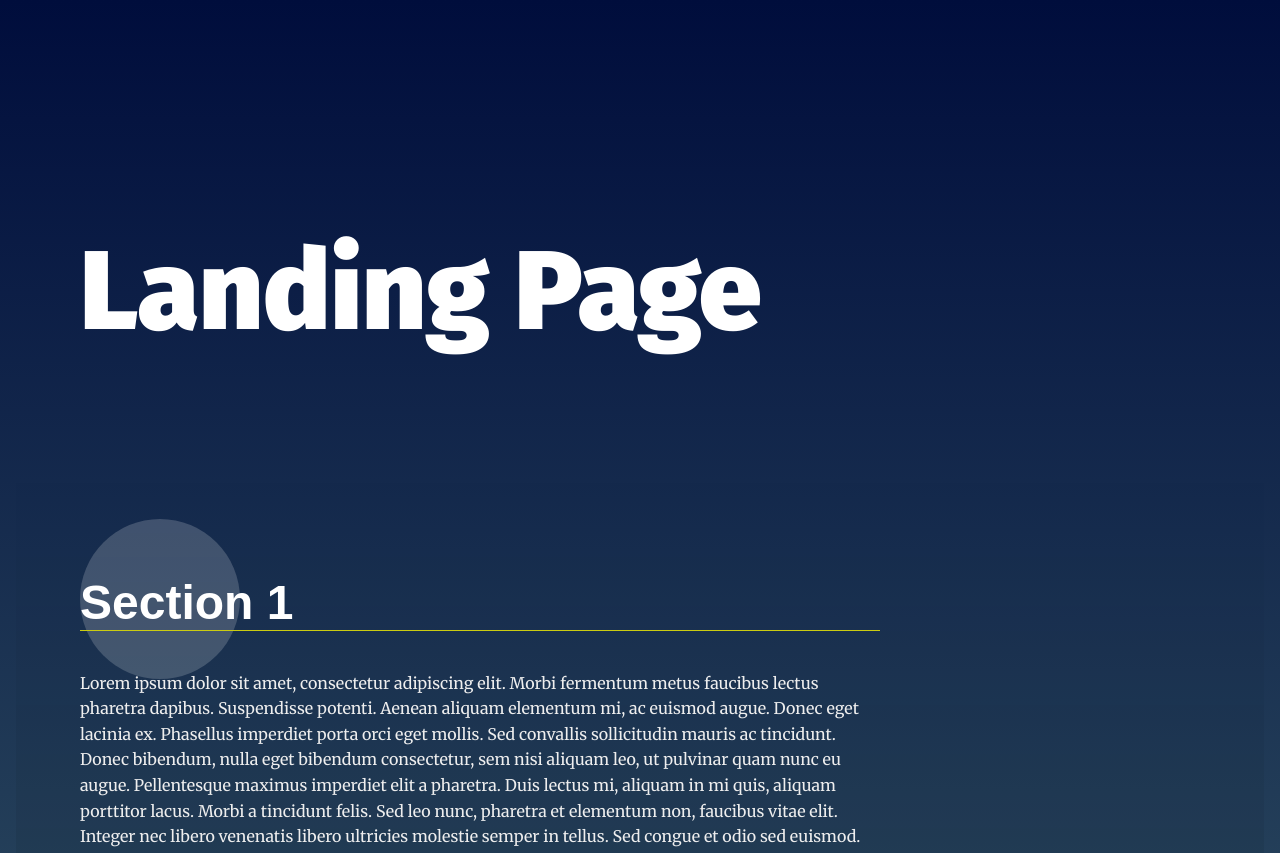
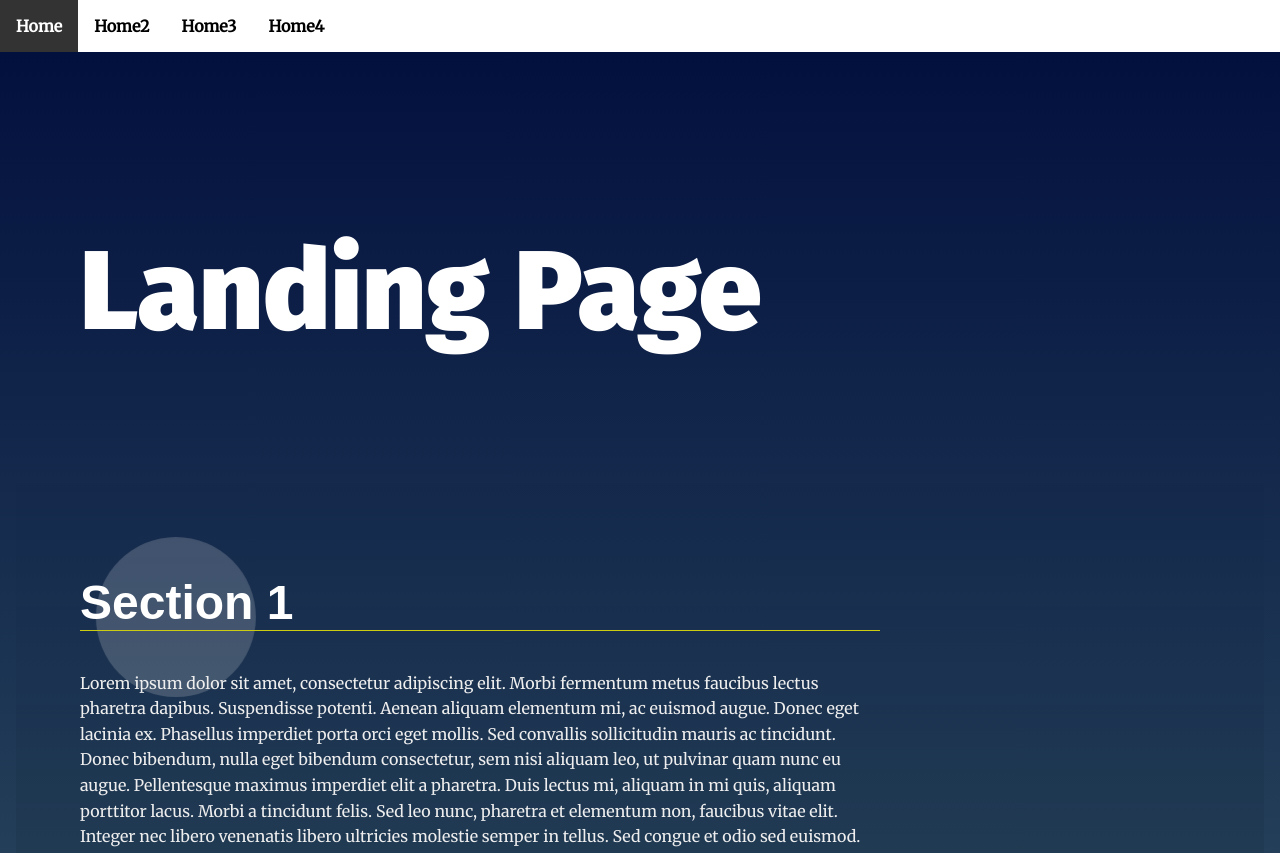
Before and after one commit to aminghs/UdacityLandingpage, a plain HTML site: page index.html in a window 1280 px wide. Shown: the top 853 px of the page. Drawn offline with Linux system fonts and the light colour scheme; some packages are replaced by stand-ins of ours; a script that the page names is missing.

Commit message:
Solve issues
Smoothly scroll
Use getBoundingClientRect()
Add Section4
Dynamic Menu

```diff
--- a/css/styles.css
+++ b/css/styles.css
@@ -58,6 +58,7 @@ main {
 section {
     position: relative;
     min-height: 80vh;
+    scroll-snap-align: center;
 }
 
 
--- a/index.html
+++ b/index.html
@@ -11,6 +11,7 @@
   <script src="js/app.js" defer></script>
 </head>
 <body>
+  <script src="https://cdn.jsdelivr.net/gh/cferdinandi/smooth-scroll@15/dist/smooth-scroll.polyfills.min.js"></script>
   <!-- HTML Follows BEM naming conventions
   IDs are only used for sections to connect menu achors to sections -->
   <header class="page__header">
--- a/js/app.js
+++ b/js/app.js
@@ -34,32 +34,45 @@
 */
 
 // build the nav
-function myFunction() {
-    for (let i = 1; i < 5; i++)
-        const li = document.createElement("a");
-        li.appendChild(document.createTextNode("Menu" + i));
-        li.setAttribute("class", "menu__link" );
-        document.getElementById("navbar__list").appendChild(li);
-        li.href = "#section"+i;
+
+    function myFunction() {
+
+    var li = document.createElement("a");
+    li.appendChild(document.createTextNode("Home"));
+    li.setAttribute("class", "menu__link" );
+    document.getElementById("navbar__list").appendChild(li);
+    li.href = "#section1"
+    var li = document.createElement("a");
+    li.appendChild(document.createTextNode("Home2"));
+    li.setAttribute("class", "menu__link" );
+    document.getElementById("navbar__list").appendChild(li);
+    li.href = "#section2"
+    var li = document.createElement("a");
+    li.appendChild(document.createTextNode("Home3"));
+    li.setAttribute("class", "menu__link" );
+    document.getElementById("navbar__list").appendChild(li);
+    li.href = "#section3"
+    var li = document.createElement("a");
+    li.appendChild(document.createTextNode("Home4"));
+    li.setAttribute("class", "menu__link" );
+    document.getElementById("navbar__list").appendChild(li);
+    li.href = "#section4"
 }
 myFunction();
 
 
 // Add class 'active' to section when near top of viewport
-
+const section1 = document.querySelectorAll('section.your-active-class');
+window.addEventListener("scroll" , function(){
+    if (section1.getBoundingClientRect().top < window.innerHeight)
+    section1.style.background = 'red';
+})
 
 // Scroll to anchor ID using scrollTO event
 
-const section1 = document.querySelector(section1);
-
-window.addEventListener("scroll" , function() {
-
-    if(section1.getBoundingClientRect().top < window.innerHeight ) {
-        section1.style.background = 'red';
-    }
-}
-
-)
+const scroll = new SmoothScroll('.navbar__menu a[href*="#"]', {
+    speed: 500
+    });
 
 
 /**
```
